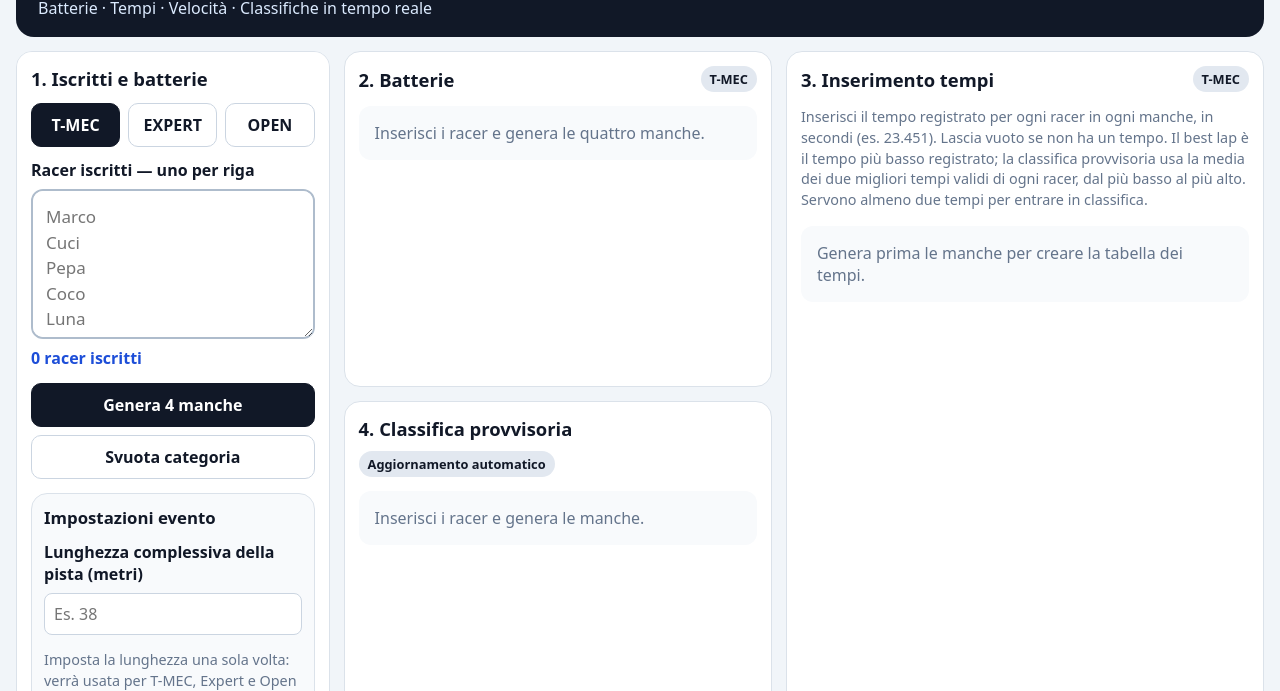
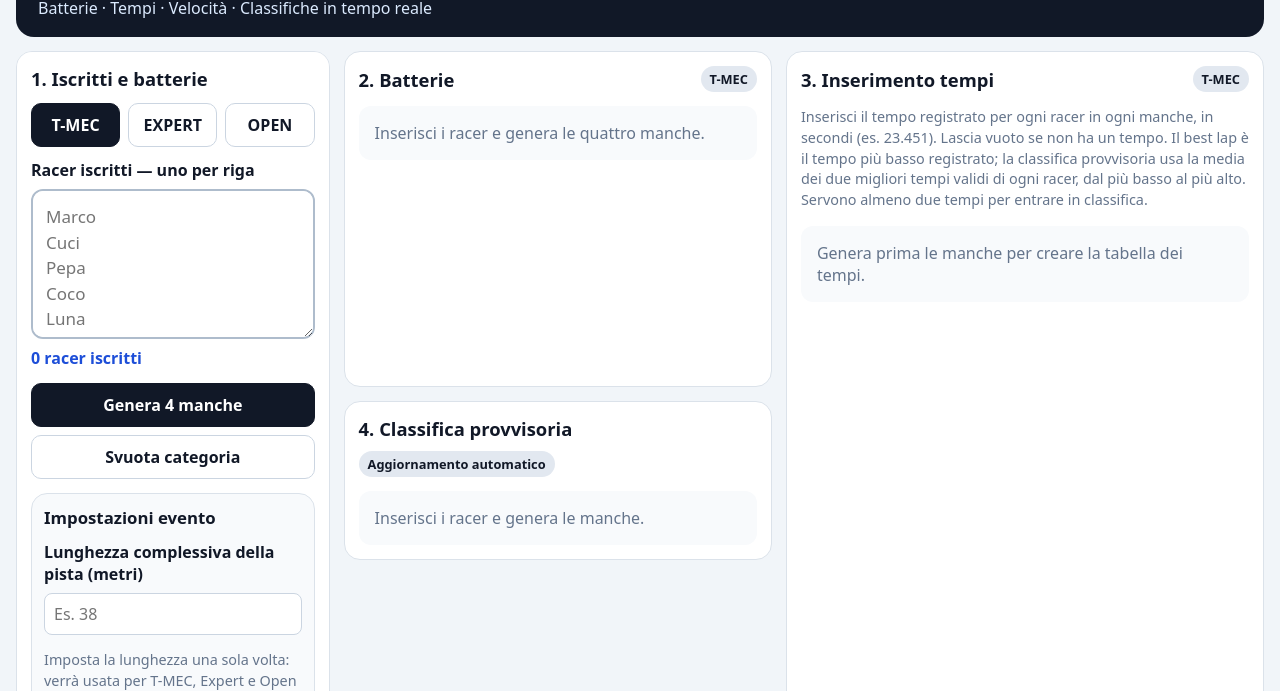
Before and after one commit to majq090909-sudo/mini4wd-palermo, a plain HTML site: page index.html in a window 1280 px wide. Shown: the part 109-800 px from the top of the page. Drawn offline with Linux system fonts and the light colour scheme.

Commit message:
Add files via upload

```diff
--- a/index.html
+++ b/index.html
@@ -36,7 +36,8 @@ footer{text-align:center;color:var(--muted);font-size:.82rem;padding:8px}
   body>main.wrap{
     display:grid;
     grid-template-columns:minmax(250px,0.82fr) minmax(360px,1.12fr) minmax(420px,1.25fr);
-    grid-template-rows:auto minmax(240px,42vh) minmax(260px,1fr);
+    /* La riga della classifica cresce in base al contenuto: niente scroll interno */
+    grid-template-rows:auto minmax(240px,42vh) auto;
     grid-template-areas:
       "hero hero hero"
       "editor batteries timings"
@@ -48,7 +49,10 @@ footer{text-align:center;color:var(--muted);font-size:.82rem;padding:8px}
   .editor{grid-area:editor;position:sticky;top:12px;max-height:calc(100vh - 24px);overflow:auto}
   .batteries-panel{grid-area:batteries;max-height:42vh;overflow:auto}
   .timings-panel{grid-area:timings;position:sticky;top:12px;height:calc(100vh - 24px);max-height:calc(100vh - 24px);overflow:auto}
-  .standings-panel{grid-area:standings;max-height:48vh;overflow:auto}
+  /* Classifica completamente espansa: scorre la pagina, non il pannello */
+  .standings-panel{grid-area:standings;max-height:none;height:auto;overflow:visible;align-self:start}
+  .standings-panel .table-wrap{overflow-x:auto;overflow-y:visible;max-height:none}
+  .standings-panel table{width:100%}
   footer{grid-column:1/-1}
   .panel{margin:0;padding:14px;min-width:0}
   .hero{margin:0;padding:18px 22px}
```
